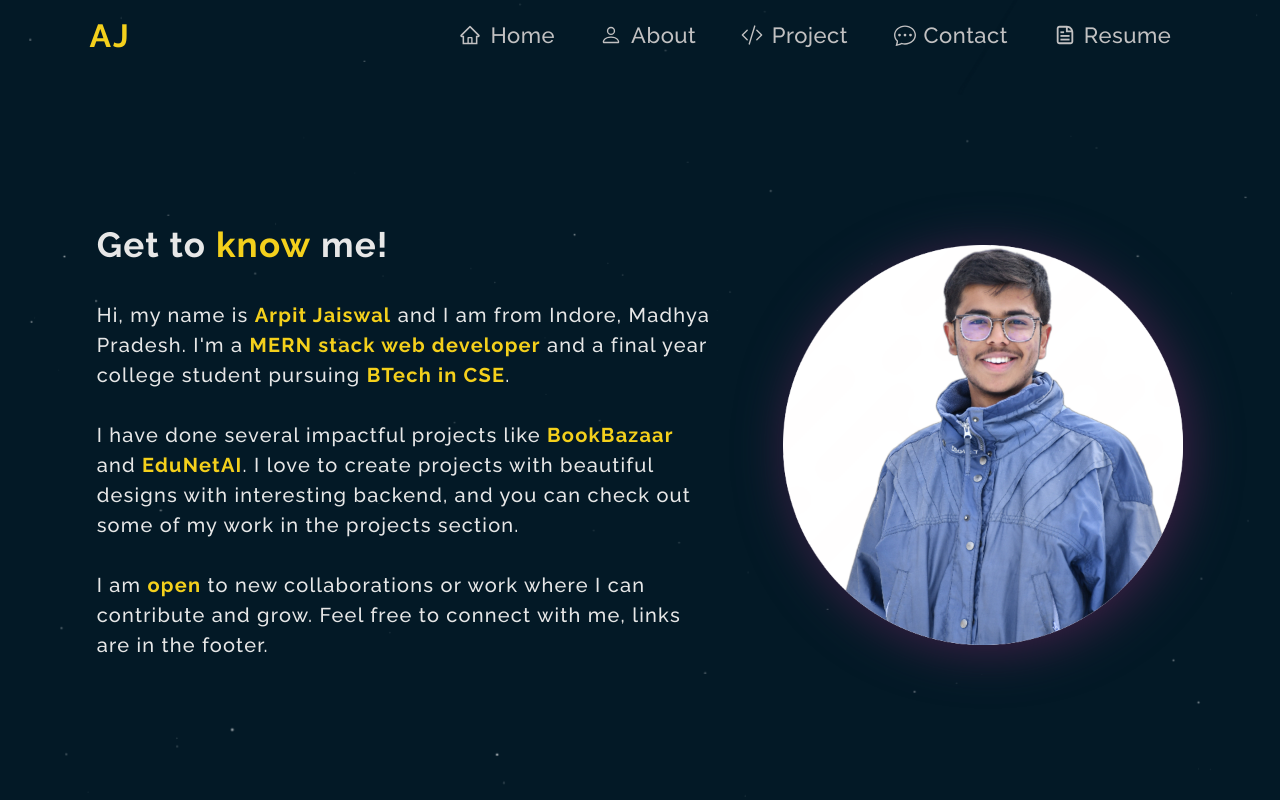
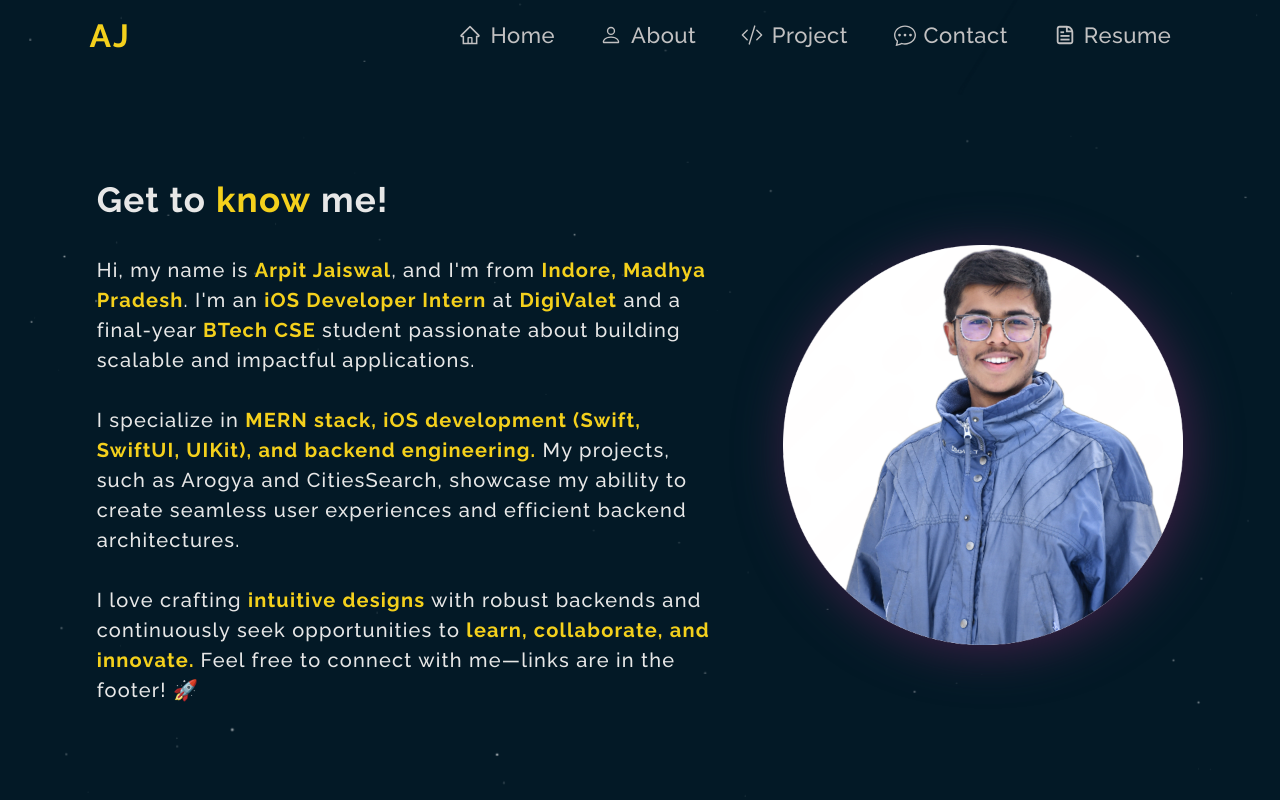
Before and after one commit to arpitjaiswal12/MY_PORTFOLIO, a React (Create React App) app in the folder Frontend_2/: page /About in a window 1280 px wide. Shown: the top 800 px of the page. Built offline with nearby package versions, Linux system fonts and the light colour scheme.

Commit message:
[refactor] (introduction) : updated working experience and skill set

```diff
--- a/Frontend_2/src/Pages/About.js
+++ b/Frontend_2/src/Pages/About.js
@@ -13,19 +13,21 @@ const About = () => {
             Get to <b>know</b> me!
           </h1>
           <p>
-            Hi, my name is <b>Arpit Jaiswal</b> and I am from Indore, Madhya
-            Pradesh. I'm a <b>MERN stack web developer</b> and a final year
-            college student pursuing <b>BTech in CSE</b>. <br />
-            <br />I have done several impactful projects like <b>
-              BookBazaar{" "}
-            </b>{" "}
-            and <b>EduNetAI</b>. I love to create projects with beautiful
-            designs with interesting backend, and you can check out some of my
-            work in the projects section.
+            Hi, my name is <b>Arpit Jaiswal</b>, and I'm from <b>Indore, Madhya Pradesh</b>.
+            I'm an <b>iOS Developer Intern</b> at <b>DigiValet</b> and a final-year <b> BTech CSE </b>
+            student passionate about building scalable and impactful
+            applications.
             <br />
-            <br />I am <b>open</b> to new collaborations or work where I can
-            contribute and grow. Feel free to connect with me, links are in the
-            footer.
+            <br />
+            I specialize in <b>MERN stack, iOS development (Swift, SwiftUI, UIKit),
+            and backend engineering.</b> My projects, such as Arogya and
+            CitiesSearch, showcase my ability to create seamless user
+            experiences and efficient backend architectures.
+            <br />
+            <br />
+            I love crafting <b>intuitive designs</b> with robust backends and
+            continuously seek opportunities to <b>learn, collaborate, and innovate. </b>
+            Feel free to connect with me—links are in the footer! 🚀
             <br />
           </p>
         </div>
@@ -45,6 +47,8 @@ const About = () => {
       <div className="skills">
         <Skills skill="Javascript" />
         <Skills skill="C++" />
+        <Skills skill="Swift" />
+        <Skills skill="UIKit" />
         <Skills skill="Node" />
         <Skills skill="Express" />
         <Skills skill="HTML5" />
```
